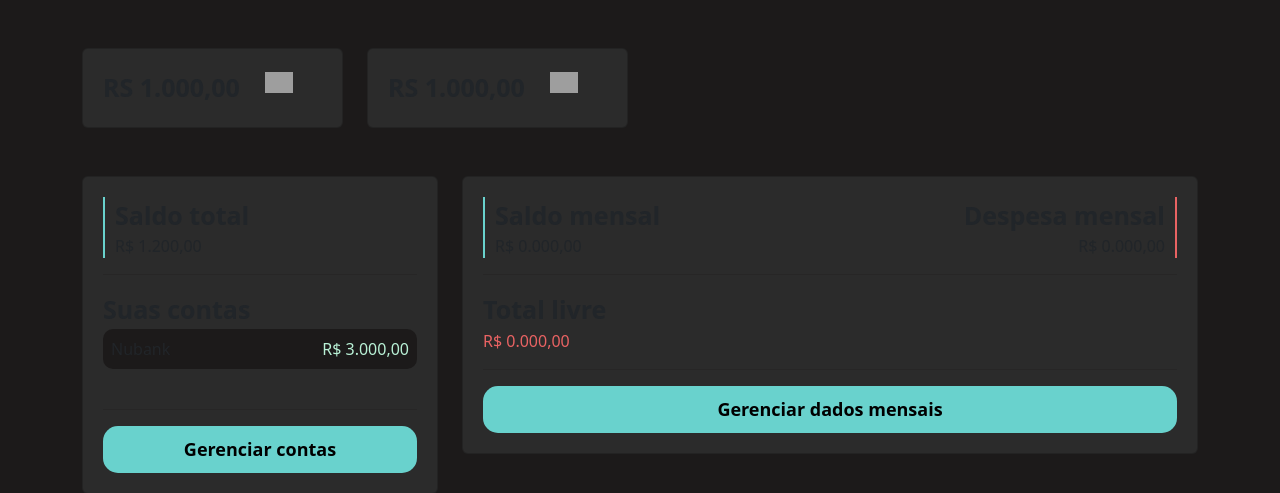
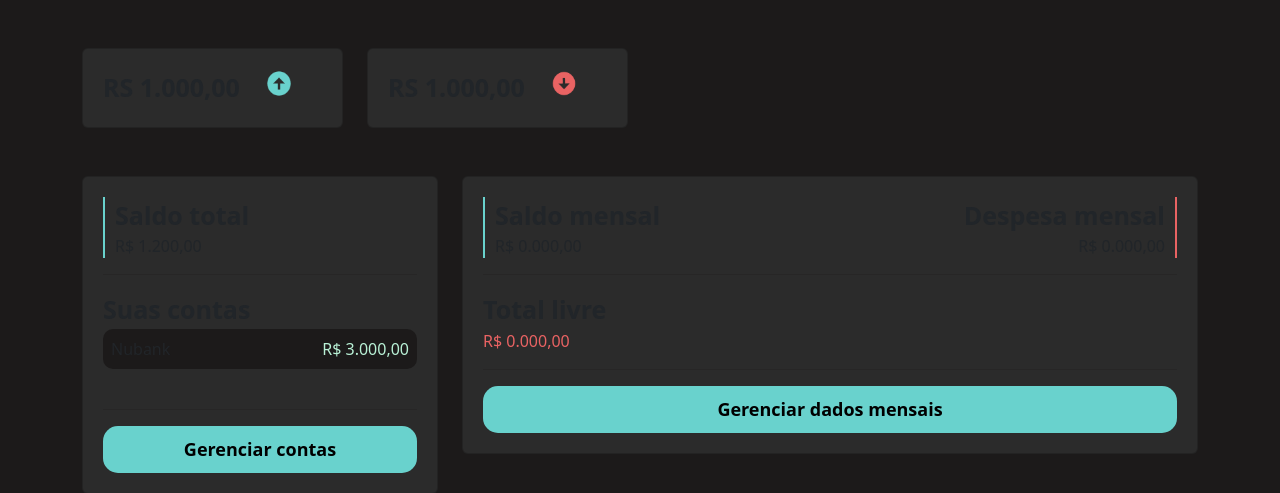
Before and after one commit to laydedre/Django, a Django app: page /perfil/home/ in a window 1280 px wide. Shown: the part 56-549 px from the top of the page. Run offline with Django 4.2, Linux system fonts and the light colour scheme; grey boxes are pictures that could not be loaded.

Commit message:
atualização

```diff
--- a/perfil/templates/home.html
+++ b/perfil/templates/home.html
@@ -21,7 +21,7 @@
                                 <span  class="fonte-destaque">RS 1.000,00</span>
                             </div>
                             <div class="col-md">
-                                <img class="icone-setas" src="#">
+                                <img class="icone-setas" src="{% static 'perfil/img/entradas.png' %}">
                             </div>
                         </div>
 
@@ -36,7 +36,7 @@
                                 <span  class="fonte-destaque">RS 1.000,00</span>
                             </div>
                             <div class="col-md">
-                                <img class="icone-setas" src="#">
+                                <img class="icone-setas" src="{% static 'perfil/img/saidas.png' %}">
                             </div>
                         </div>
                     </div>
```
